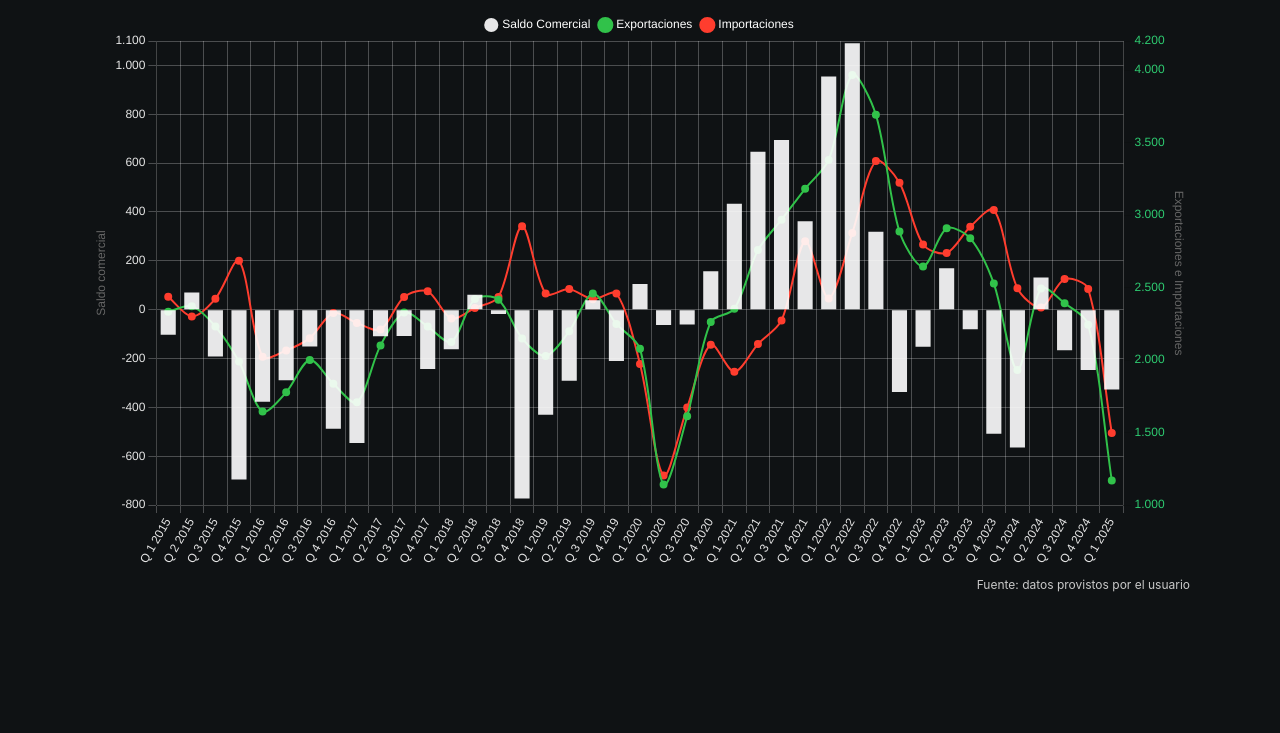
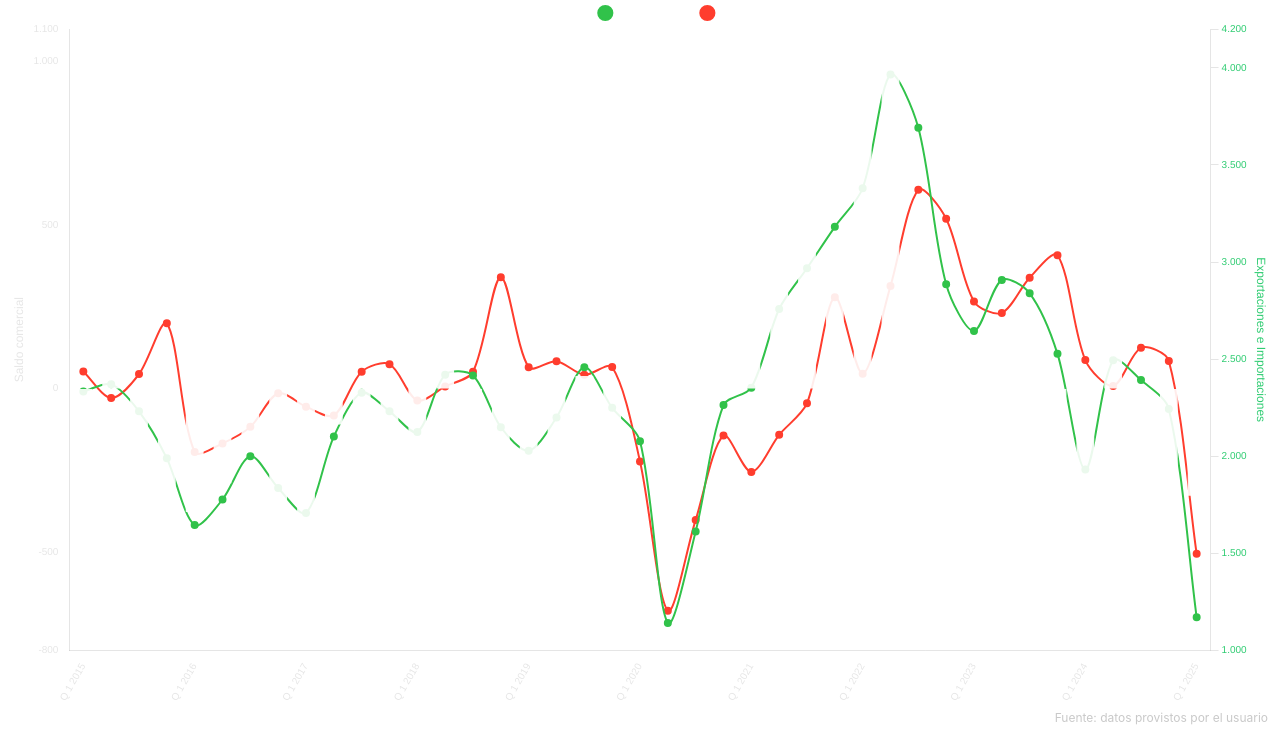
Before and after one commit to dmontenegroc/COMERCIO, a plain HTML site: page index.html in a window 1280 px wide. Shown: the part 67-800 px from the top of the page. Drawn offline with nearby package versions, Linux system fonts and the light colour scheme.

Commit message:
Update index.html

```diff
--- a/index.html
+++ b/index.html
@@ -6,7 +6,6 @@
   <title>COMEX • Expresado en US$M</title>
   <style>
     :root{
-      --bg:#0f1214;
       --fg:#ffffff;
       --muted:#c9c9c9;
       --grid:#8a8a8a;
@@ -15,12 +14,63 @@
       --saldo:#ffffff;
       --rightAxis:#2ecc71;
     }
-    html,body{margin:0;padding:0;background:var(--bg);color:var(--fg);font-family:Inter,ui-sans-serif,system-ui,-apple-system,Segoe UI,Roboto,Helvetica,Arial}
-    .wrap{max-width:1100px;margin:0 auto;padding:16px}
-    .title{font-size:24px;font-weight:800;letter-spacing:.2px;margin:0}
-    .subtitle{font-size:14px;color:var(--muted);margin:2px 0 12px 0}
-    .chartbox{position:relative;width:100%;height:560px;border-radius:10px}
-    .credit{font-size:12px;color:var(--muted);text-align:right;margin-top:8px}
+    html,body{
+      margin:0;
+      padding:0;
+      background:transparent;
+      color:var(--fg);
+      font-family:Inter,ui-sans-serif,system-ui,-apple-system,Segoe UI,Roboto,Helvetica,Arial;
+      height:100%;
+      overflow:hidden;
+    }
+    .wrap{
+      width:100%;
+      height:100vh;
+      padding:8px;
+      box-sizing:border-box;
+      display:flex;
+      flex-direction:column;
+    }
+    .title{
+      font-size:clamp(16px, 4vw, 24px);
+      font-weight:800;
+      letter-spacing:.2px;
+      margin:0;
+      text-align:center;
+    }
+    .subtitle{
+      font-size:clamp(12px, 2.5vw, 14px);
+      color:var(--muted);
+      margin:2px 0 8px 0;
+      text-align:center;
+    }
+    .chartbox{
+      position:relative;
+      width:100%;
+      flex:1;
+      min-height:0;
+      border-radius:6px;
+    }
+    .credit{
+      font-size:clamp(10px, 2vw, 12px);
+      color:var(--muted);
+      text-align:right;
+      margin-top:4px;
+      padding:0 4px;
+    }
+
+    /* Responsive adjustments */
+    @media (max-width: 768px) {
+      .wrap { padding: 4px; }
+      .title { font-size: 18px; }
+      .subtitle { font-size: 12px; margin-bottom: 4px; }
+      .credit { font-size: 10px; margin-top: 2px; }
+    }
+
+    @media (max-height: 400px) {
+      .title, .subtitle, .credit { display: none; }
+      .wrap { padding: 2px; }
+    }
   </style>
 </head>
 <body>
@@ -76,7 +126,13 @@
 
     const fmt = new Intl.NumberFormat("es-BO");
 
+    function createChart() {
       const ctx = document.getElementById("comex");
+
+      // Detectar tamaño para ajustar configuraciones
+      const container = ctx.parentElement;
+      const isSmall = container.clientWidth < 600 || container.clientHeight < 400;
+
       new Chart(ctx, {
         type: "bar",
         data: {
@@ -102,10 +158,10 @@
               backgroundColor: getCSS("--exp"),
               pointBackgroundColor: getCSS("--exp"),
               pointBorderColor: getCSS("--exp"),
-            borderWidth: 2,
+              borderWidth: isSmall ? 1.5 : 2,
               tension: 0.3,
-            pointRadius: 3,
-            pointHoverRadius: 4,
+              pointRadius: isSmall ? 2 : 3,
+              pointHoverRadius: isSmall ? 3 : 4,
               fill: false,
               order: 1
             },
@@ -118,10 +174,10 @@
               backgroundColor: getCSS("--imp"),
               pointBackgroundColor: getCSS("--imp"),
               pointBorderColor: getCSS("--imp"),
-            borderWidth: 2,
+              borderWidth: isSmall ? 1.5 : 2,
               tension: 0.3,
-            pointRadius: 3,
-            pointHoverRadius: 4,
+              pointRadius: isSmall ? 2 : 3,
+              pointHoverRadius: isSmall ? 3 : 4,
               fill: false,
               order: 1
             }
@@ -134,18 +190,28 @@
           plugins: {
             legend: {
               position: "top",
-            labels: { color: "#ffffff", usePointStyle: true, boxWidth: 10, boxHeight: 10 }
+              labels: {
+                color: "#ffffff",
+                usePointStyle: true,
+                boxWidth: isSmall ? 8 : 10,
+                boxHeight: isSmall ? 8 : 10,
+                font: { size: isSmall ? 10 : 12 },
+                padding: isSmall ? 8 : 10
+              }
             },
             tooltip: {
-            backgroundColor: "#111",
+              backgroundColor: "rgba(17,17,17,0.95)",
               titleColor: "#fff",
               bodyColor: "#fff",
-            padding: 10,
+              borderColor: "rgba(255,255,255,0.2)",
+              borderWidth: 1,
+              padding: isSmall ? 6 : 10,
+              titleFont: { size: isSmall ? 11 : 12 },
+              bodyFont: { size: isSmall ? 10 : 11 },
               callbacks: {
                 label: (ctx) => {
                   const name = ctx.dataset.label;
                   const v = ctx.parsed.y;
-                const isSaldo = name === "Saldo Comercial";
                   return `${name}: ${fmt.format(v)}`;
                 }
               }
@@ -154,33 +220,77 @@
           },
           scales: {
             x: {
-            ticks: { color: "#e6e6e6", maxRotation: 60, minRotation: 60, autoSkip: true },
-            grid: { color: "rgba(255,255,255,0.25)", lineWidth: 1 }
+              ticks: {
+                color: "#e6e6e6",
+                maxRotation: isSmall ? 45 : 60,
+                minRotation: isSmall ? 45 : 60,
+                autoSkip: true,
+                maxTicksLimit: isSmall ? 8 : 12,
+                font: { size: isSmall ? 9 : 10 }
+              },
+              grid: { color: "rgba(255,255,255,0.15)", lineWidth: 0.5 }
             },
             ySaldo: {
               position: "left",
               min: -800,
               max: 1100,
-            grid: { color: "rgba(255,255,255,0.25)", lineWidth: 1 },
-            ticks: { color: "#e6e6e6", callback: (v) => fmt.format(v) },
-            title: { display: true, text: "Saldo comercial" }
+              grid: { color: "rgba(255,255,255,0.15)", lineWidth: 0.5 },
+              ticks: {
+                color: "#e6e6e6",
+                callback: (v) => fmt.format(v),
+                font: { size: isSmall ? 9 : 10 },
+                maxTicksLimit: isSmall ? 6 : 8
+              },
+              title: {
+                display: !isSmall,
+                text: "Saldo comercial",
+                color: "#e6e6e6",
+                font: { size: isSmall ? 10 : 12 }
+              }
             },
             yComex: {
               position: "right",
               min: 1000,
               max: 4200,
               grid: { drawOnChartArea: false },
-            ticks: { color: "#2ecc71", callback: (v) => fmt.format(v) },
-            title: { display: true, text: "Exportaciones e Importaciones" }
+              ticks: {
+                color: "#2ecc71",
+                callback: (v) => fmt.format(v),
+                font: { size: isSmall ? 9 : 10 },
+                maxTicksLimit: isSmall ? 6 : 8
+              },
+              title: {
+                display: !isSmall,
+                text: "Exportaciones e Importaciones",
+                color: "#2ecc71",
+                font: { size: isSmall ? 10 : 12 }
+              }
             }
           },
-        elements: { point: { hitRadius: 8 } }
+          elements: { point: { hitRadius: isSmall ? 6 : 8 } }
         }
       });
+    }
 
     function getCSS(name){
       return getComputedStyle(document.documentElement).getPropertyValue(name).trim();
     }
+
+    // Inicializar el gráfico cuando el DOM esté listo
+    if (document.readyState === 'loading') {
+      document.addEventListener('DOMContentLoaded', createChart);
+    } else {
+      createChart();
+    }
+
+    // Reinicializar en cambio de tamaño si es necesario
+    let resizeTimeout;
+    window.addEventListener('resize', () => {
+      clearTimeout(resizeTimeout);
+      resizeTimeout = setTimeout(() => {
+        location.reload(); // Alternativa simple para reajustar completamente
+      }, 300);
+    });
   </script>
 </body>
 </html>
```
Lines whose indentation alone changed are shown as unchanged.
